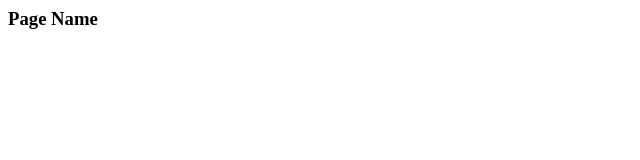
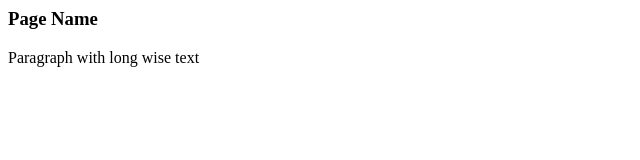
Before and after one commit to lardelai/test, a plain HTML site: page index.html in a window 1280 px wide. Shown: the whole page, without its empty margins (0-640 px from the left). Drawn offline with Linux system fonts and the light colour scheme.

Commit message:
add paragraph in index.html

```diff
--- a/index.html
+++ b/index.html
@@ -1 +1,2 @@
 <H3> Page Name </H3>
+<p> Paragraph with long wise text </p>
```
